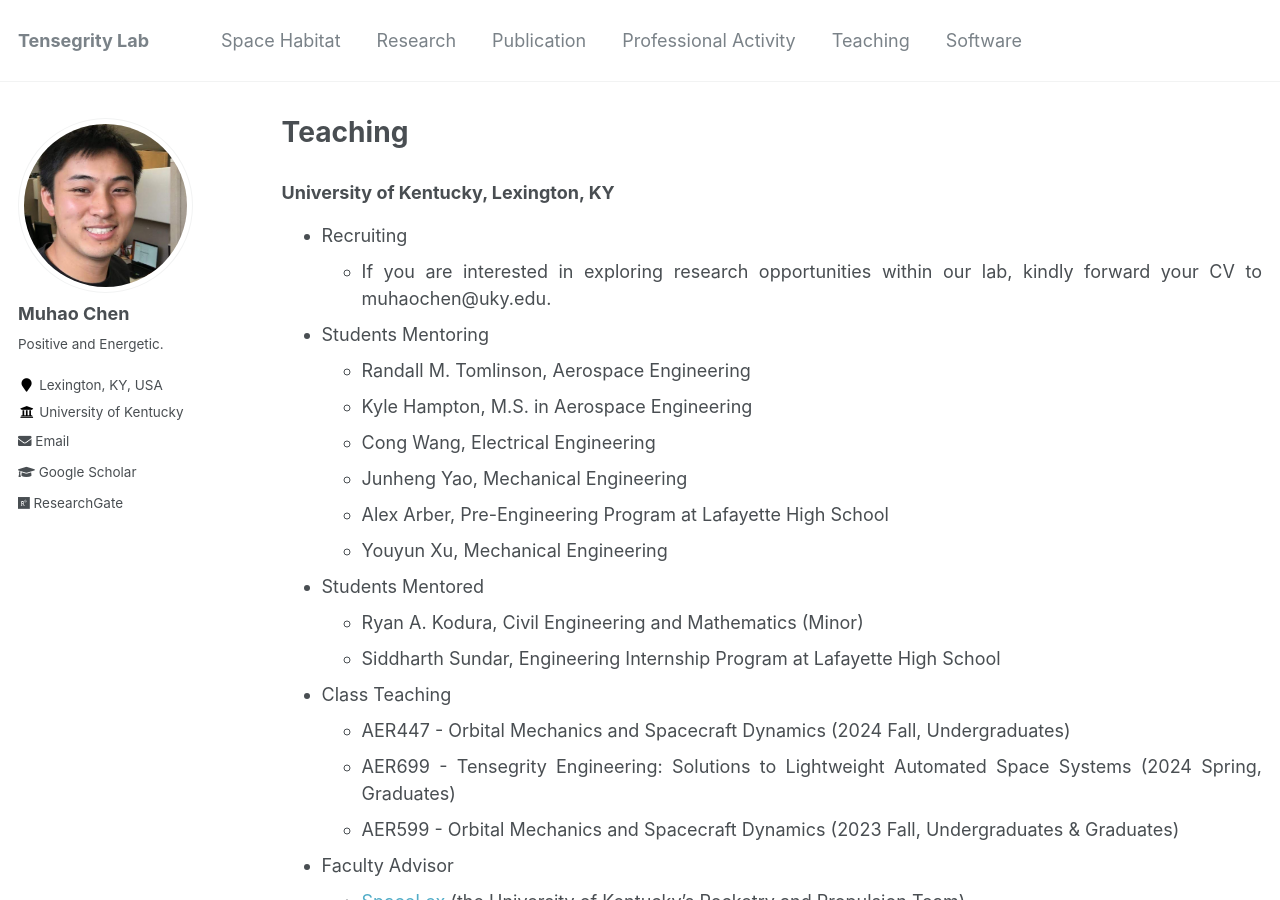
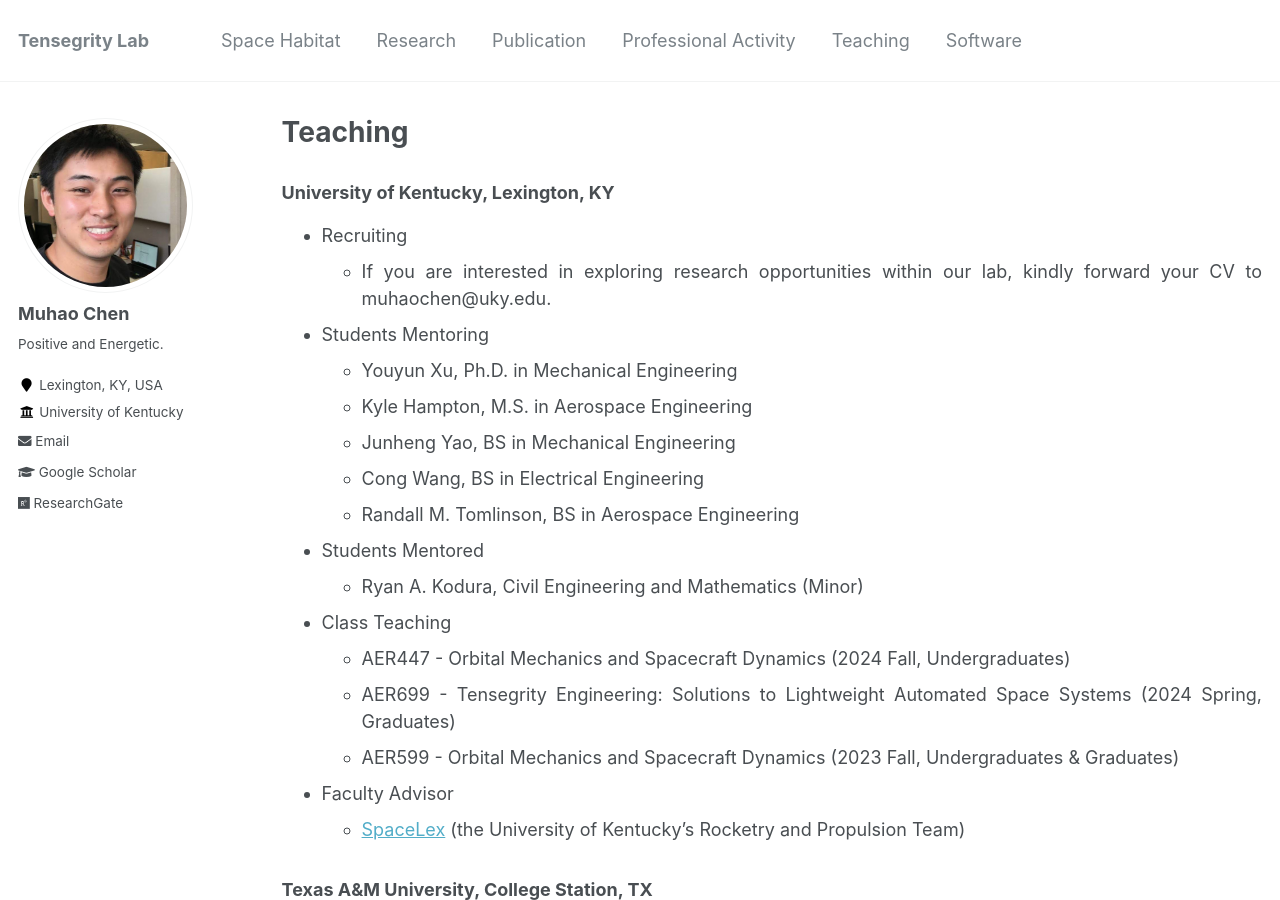
Before and after one commit to Muhao-Chen/muhao-chen.github.io, a Jekyll site: the page built from _pages/teaching.md, in a window 1280 px wide and 900 px high. Built offline with Jekyll 4.4.1, drawn with Linux system fonts in a browser that asks for light colours.

Commit message:
Update teaching.md

```diff
--- a/_pages/teaching.md
+++ b/_pages/teaching.md
@@ -12,15 +12,13 @@ toc: true
 - Recruiting
     * If you are interested in exploring research opportunities within our lab, kindly forward your CV to muhaochen@uky.edu.
 - Students Mentoring
-    * Randall M. Tomlinson, Aerospace Engineering
+    * Youyun Xu, Ph.D. in Mechanical Engineering
     * Kyle Hampton, M.S. in Aerospace Engineering
-    * Cong Wang, Electrical Engineering
-    * Junheng Yao, Mechanical Engineering
-    * Alex Arber, Pre-Engineering Program at Lafayette High School
-    * Youyun Xu, Mechanical Engineering
+    * Junheng Yao, BS in Mechanical Engineering
+    * Cong Wang, BS in Electrical Engineering
+    * Randall M. Tomlinson, BS in Aerospace Engineering
 - Students Mentored
     * Ryan A. Kodura, Civil Engineering and Mathematics (Minor)
-    * Siddharth Sundar, Engineering Internship Program at Lafayette High School
 - Class Teaching
     * AER447 - Orbital Mechanics and Spacecraft Dynamics (2024 Fall, Undergraduates)
     * AER699 - Tensegrity Engineering: Solutions to Lightweight Automated Space Systems (2024 Spring, Graduates)
```
